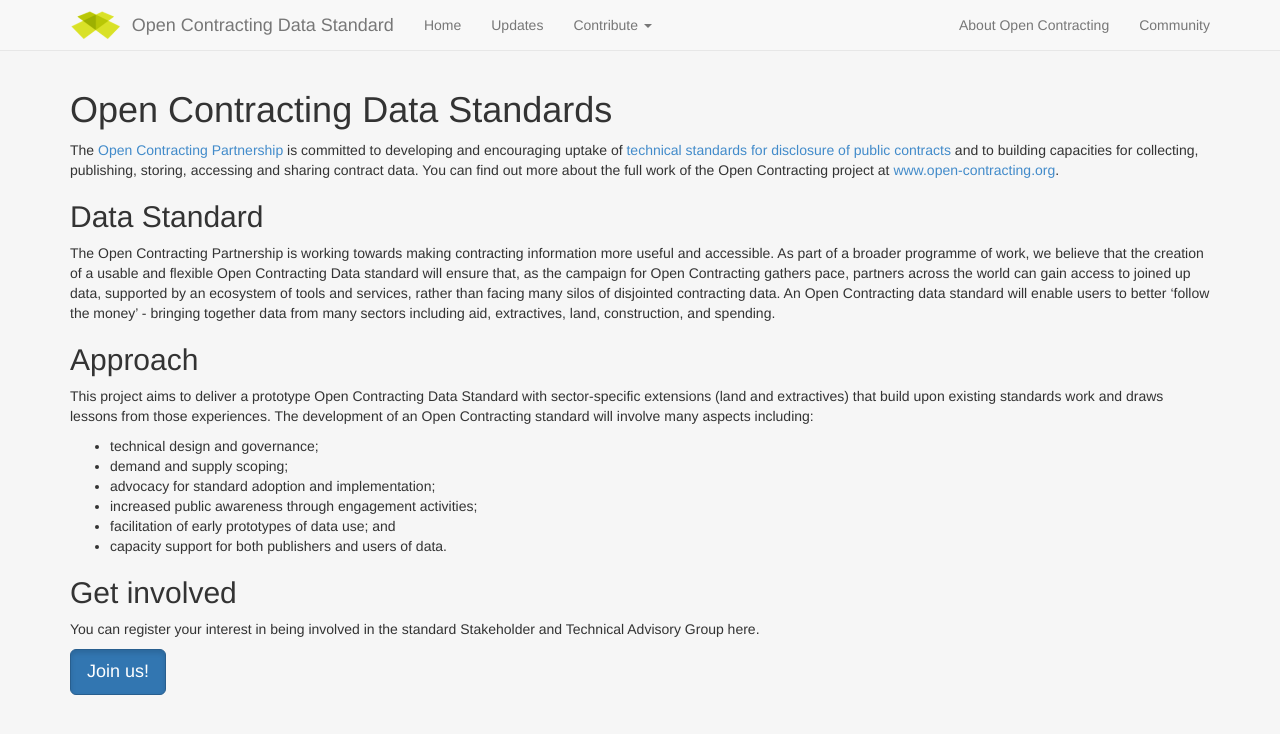
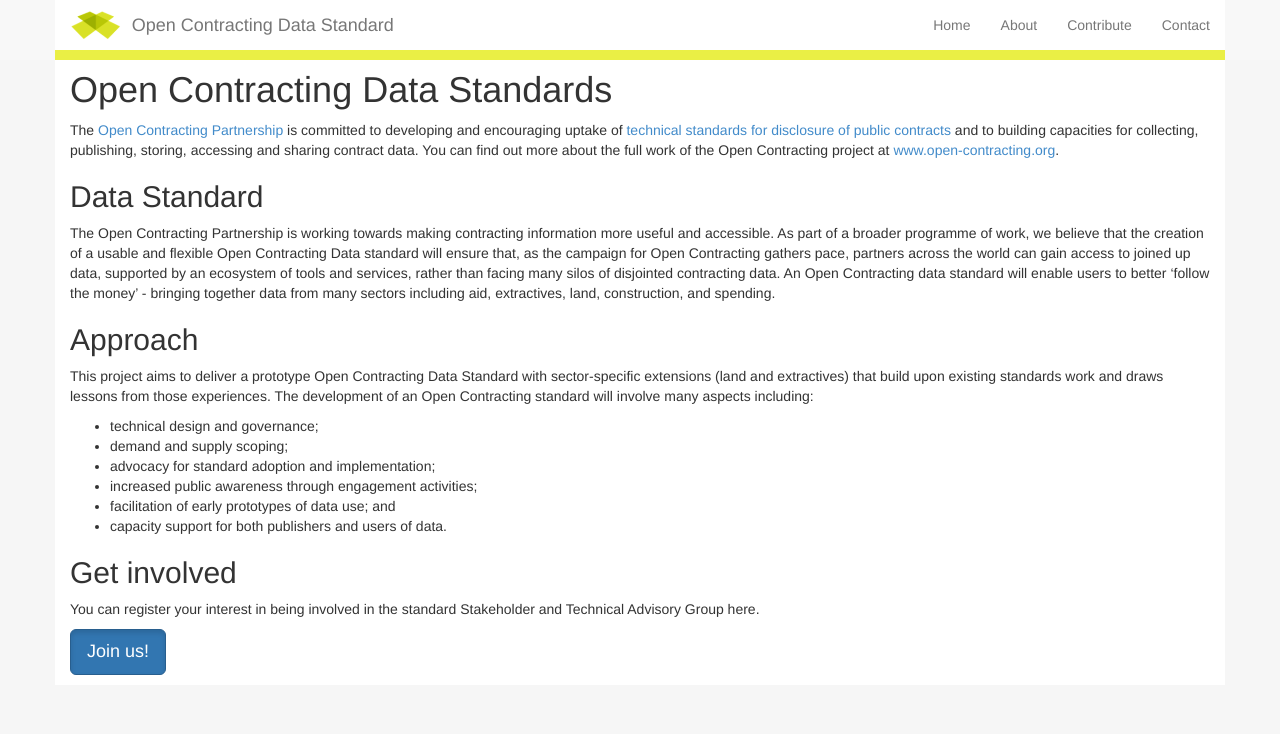
Before and after one commit to open-contracting/open-contracting.github.io, a Jekyll site: the page built from index.md, in a window 1280 px wide and 1400 px high. Shown: the top 734 px of the window. Built offline with Jekyll 4.4.1, drawn with Linux system fonts in a browser that asks for light colours; nearby versions of some CDN libraries; Markdown is read by kramdown in place of the engine named in the settings.

Commit message:
Refactor default template and css

```diff
--- a/_layouts/default.html
+++ b/_layouts/default.html
@@ -28,54 +28,27 @@
   </head>
 
   <body>
-
   <!-- Fixed navbar -->
   <div class="navbar navbar-default navbar-fixed-top" role="navigation">
       <div class="container">
           <div class="navbar-header">
-          <button type="button" class="navbar-toggle" data-toggle="collapse" data-target=".navbar-collapse">
-            <span class="sr-only">Toggle navigation</span>
-            <span class="icon-bar"></span>
-            <span class="icon-bar"></span>
-            <span class="icon-bar"></span>
-          </button>
               <img src="{{site.baseurl}}assets/design/open-contracting-ident.png" height="30" align="left" class="ident-logo"/>
               <a class="navbar-brand" href="/">{{site.name}}</a>
           </div>
-        <div class="navbar-collapse collapse">
-          <ul class="nav navbar-nav">
-            <li><a href="{{site.baseurl}}">Home</a></li>
-            <!--<li><a href="{{site.baseurl}}about.html">About</a></li>-->
-            <li><a href="{{site.baseurl}}updates.html">Updates</a></li>
-            <!--<li><a href="{{site.baseurl}}roadmap.html">Roadmap</a></li> -->
-            <li class="dropdown">
-              <a href="#" class="dropdown-toggle" data-toggle="dropdown">Contribute <b class="caret"></b></a>
-              <ul class="dropdown-menu">
-                <!--<li><a href="{{site.baseurl}}contribute.html">Contribute</a></li>-->
-                <li><a href="{{site.baseurl}}contribute/register.html">Register your interest</a></li>
-                <li><a href="https://opencontractingdata.hackpad.com/">Hackpads</a></li>
-                <li><a href="https://github.com/open-contracting/process-documentation/issues">Issue tracker</a></li>
-                <li><a href="http://pro-act.org/group/data-standards">Discussion group</a></li>
+          <div class="collapse navbar-collapse" id="navbar-collapse">
+              <ul class="nav navbar-nav navbar-right">
+                  <li><a class="" href="/">Home</a></li>
+                  <li><a class="" href="/about.html">About</a></li>
+                  <li><a class="" href="/contribute.html">Contribute</a></li>
+                  <li><a class="" href="/contact.html">Contact</a></li>
               </ul>
-            </li>
-          </ul>
-          <ul class="nav navbar-nav navbar-right">
-            <li><a href="http://www.open-contracting.org">About Open Contracting</a></li>
-            <li><a href="http://pro-act.org">Community</a></li>
-          </ul>
-        </div><!--/.nav-collapse -->
+        </div>
       </div>
   </div>
 
-    <div class="container">
-
-      <!-- Main component for a primary marketing message or call to action -->
-
-
+  <div class="main container">
       {{ content }}
-
-    </div> <!-- /container -->
-
+  </div>
 
     <!-- Bootstrap core JavaScript
     ================================================== -->
--- a/css/custom.css
+++ b/css/custom.css
@@ -1,7 +1,36 @@
 body {
-  min-height: 2000px;
-  padding-top: 70px;
+  height: 100%;
   background-color:#f6f6f6;
+}
+
+.container {
+    height: 100%;
+    background: white;
+}
+
+.navbar {
+    min-width: 420px;
+}
+
+.navbar-default {
+    border-bottom: none;
+}
+
+.navbar > .container {
+    border-bottom: #EAEF45 solid 10px;
+}
+
+.navbar-nav a:hover {
+    background-color: #EAEF45 !important;
+}
+
+.active > a {
+    background-color: #EAEF45 !important;
+
+}
+
+.main {
+    margin-top: 50px;
 }
 
 .ident-logo {
```
Lines whose indentation alone changed are shown as unchanged.
